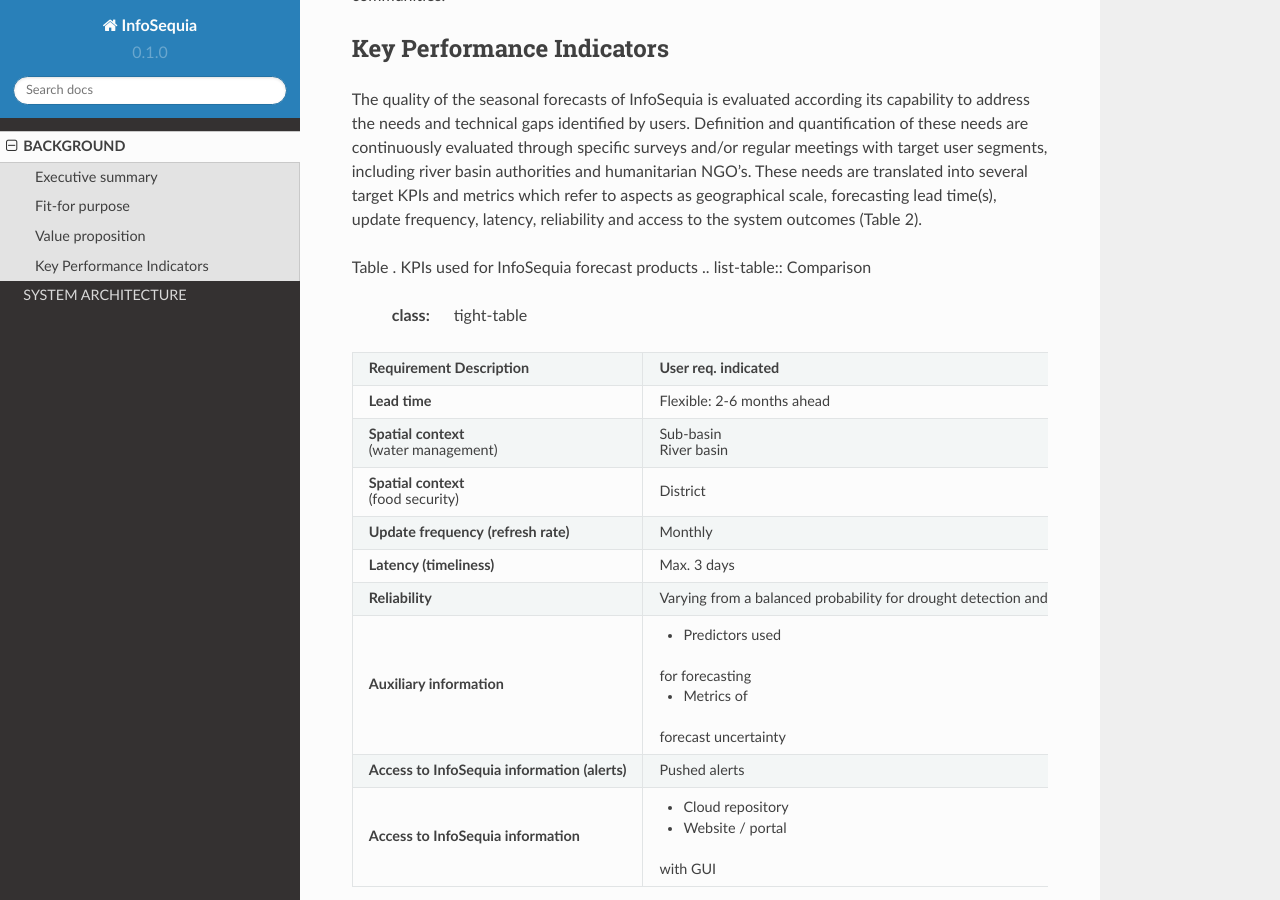
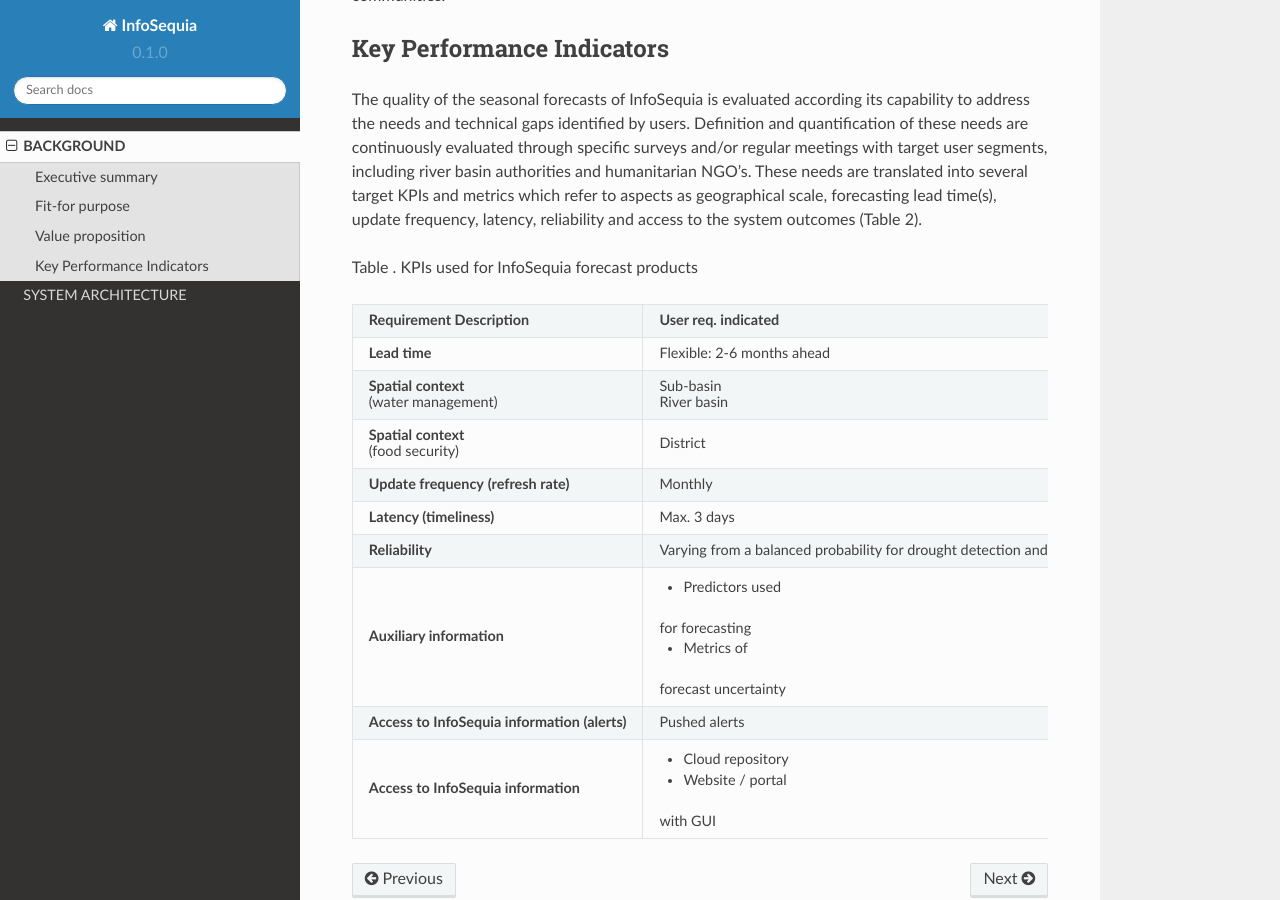
Before and after one commit to ameliafdezrodriguez/infosequia-manual, a Sphinx documentation site: the page built from docs/source/background.rst, in a window 1280 px wide and 900 px high, scrolled down 3648 px. Built offline with Sphinx 7.4.7 and the Read the Docs theme 2.0.0, drawn with Linux system fonts in a browser that asks for light colours.

Commit message:
Update background.rst

```diff
--- a/docs/source/background.rst
+++ b/docs/source/background.rst
@@ -93,9 +93,8 @@
 The quality of the seasonal forecasts of InfoSequia is evaluated according its capability to address the needs and technical gaps identified by users. Definition and quantification of these needs are continuously evaluated through specific surveys and/or regular meetings with target user segments, including river basin authorities and humanitarian NGO’s. These needs are translated into several target KPIs and metrics which refer to aspects as geographical scale, forecasting lead time(s), update frequency, latency, reliability and access to the system outcomes (Table 2).
 
 Table . KPIs used for InfoSequia forecast products
-.. list-table:: Comparison
 
-   :class: tight-table
+
 +----------------------+----------------------+----------------------+
 | **Requirement        | **User req.          | **Description of     |
 | Description**        | indicated**          | criticality**        |
```
